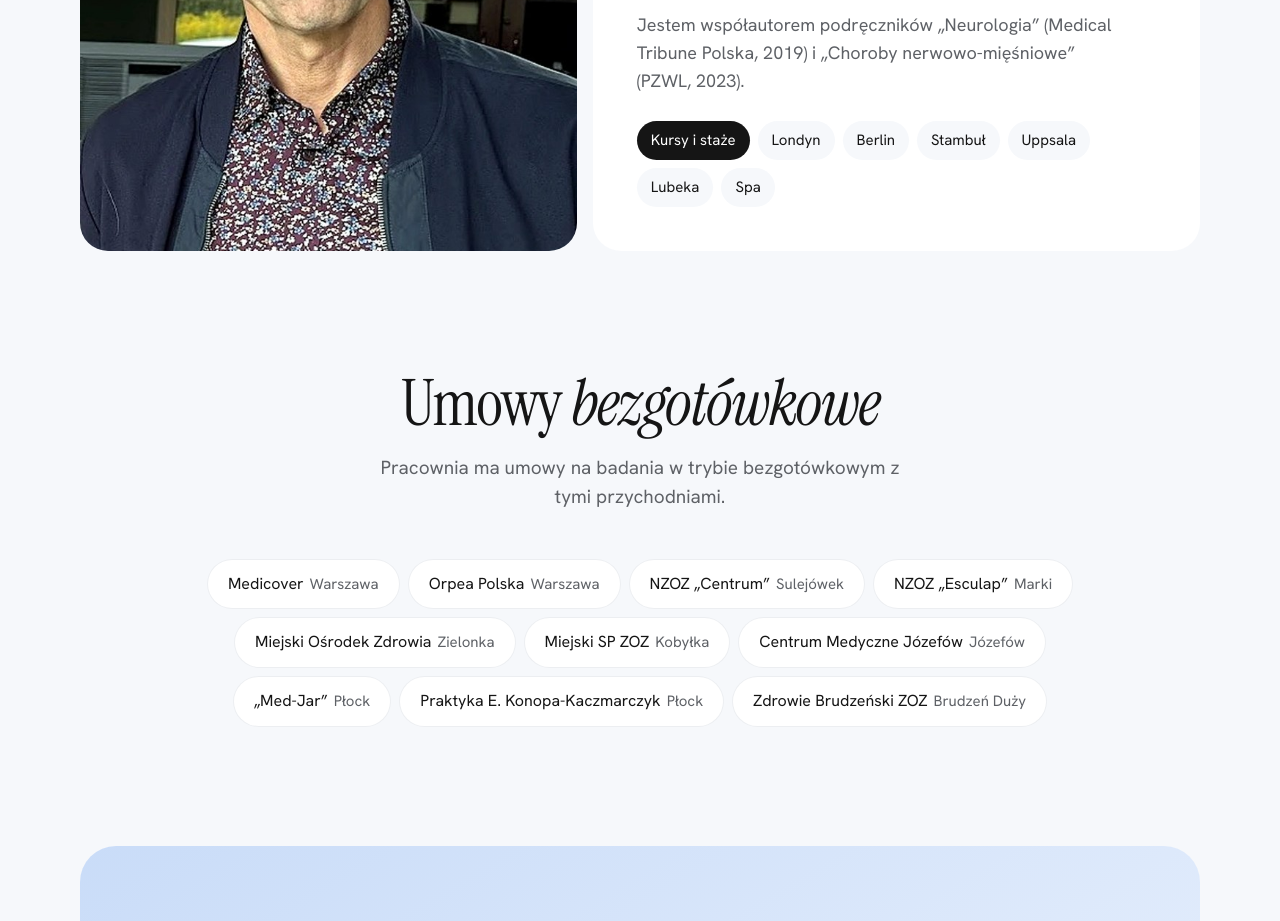
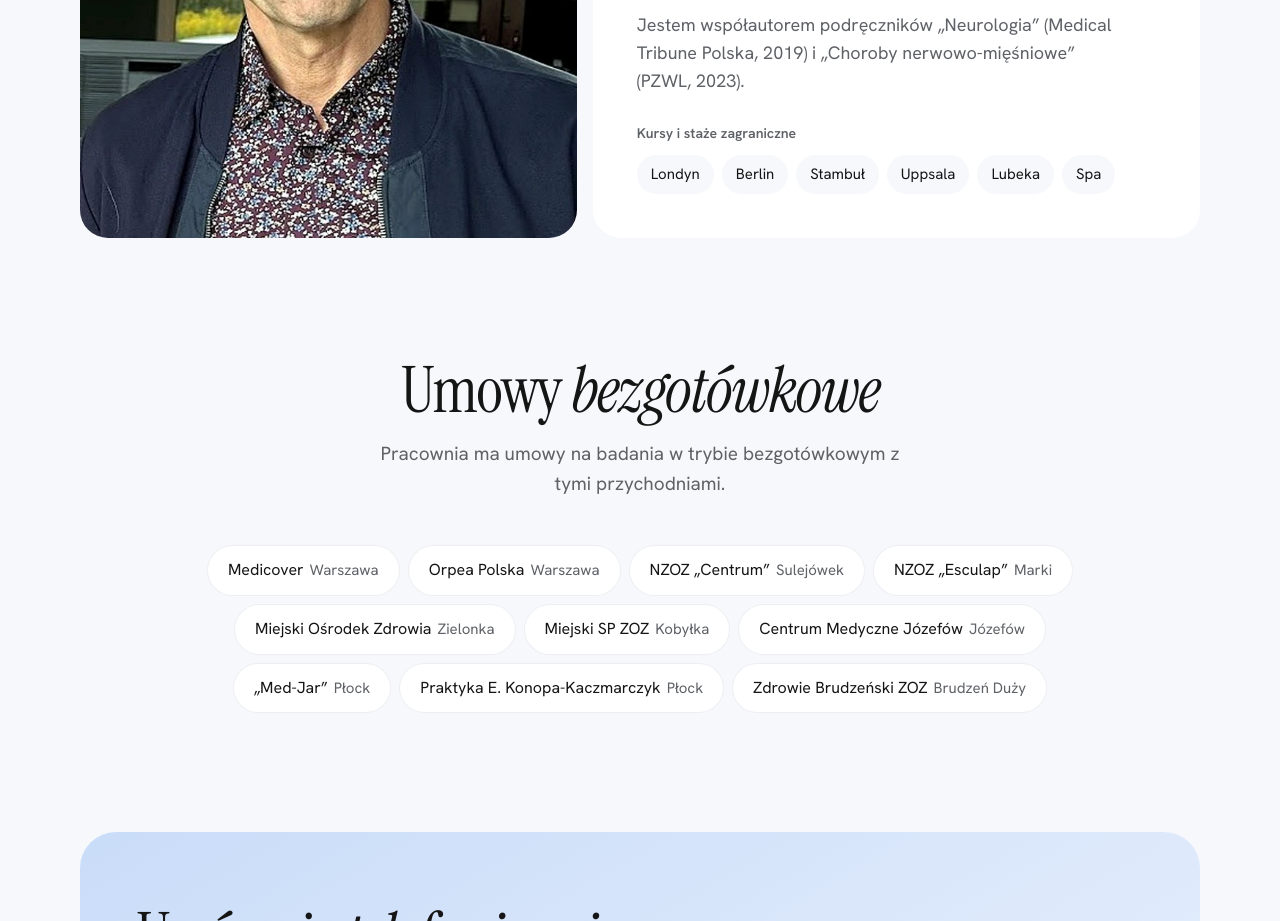
Before and after one commit to tomasz-tomczykiewicz/emg-podglad, a plain HTML site: page index.html in a window 1280 px wide. Shown: the part 2698-3619 px from the top of the page. Drawn offline with Linux system fonts and the light colour scheme.

Commit message:
💄 style: courses label above city chips
Co-Authored-By: Claude Opus 5.5 <noreply@anthropic.com>

```diff
--- a/index.html
+++ b/index.html
@@ -146,7 +146,8 @@ details.prices[open] summary::after{transform:rotate(45deg)}
 .about .bio h2{font-size:clamp(38px,4.4vw,56px)}
 .about .bio .role{color:var(--blue);margin:10px 0 24px;font-weight:500}
 .about .bio p{margin:0 0 14px;color:var(--ink-2)}
-.chips{display:flex;flex-wrap:wrap;gap:8px;margin-top:26px}
+.chips-label{margin:28px 0 0 !important;font-size:14px;font-weight:600;color:var(--ink-2)}
+.chips{display:flex;flex-wrap:wrap;gap:8px;margin-top:10px}
 .chip{padding:8px 14px;border-radius:999px;background:var(--bg);font-size:15px}
 .chip.dark{background:var(--ink);color:#fff}
 
@@ -308,8 +309,8 @@ footer .wrap{display:flex;justify-content:space-between;flex-wrap:wrap;gap:12px}
         <p class="role">dr hab. n. med., prof. nadzw., specjalista neurolog</p>
         <p>Lekarzem jestem od 1987 roku, specjalistą neurologiem od 1997. Od 1993 roku pracowałem w Klinice Neurologicznej WIM, a od 1999 roku kierowałem jej Pracownią EMG. Od 2017 roku współpracuję z Poradnią Chorób Mięśni Warszawskiego Uniwersytetu Medycznego.</p>
         <p>Jestem współautorem podręczników „Neurologia” (Medical Tribune Polska, 2019) i „Choroby nerwowo-mięśniowe” (PZWL, 2023).</p>
+        <p class="chips-label">Kursy i staże zagraniczne</p>
         <div class="chips">
-          <span class="chip dark">Kursy i staże</span>
           <span class="chip">Londyn</span><span class="chip">Berlin</span><span class="chip">Stambuł</span>
           <span class="chip">Uppsala</span><span class="chip">Lubeka</span><span class="chip">Spa</span>
         </div>
```
